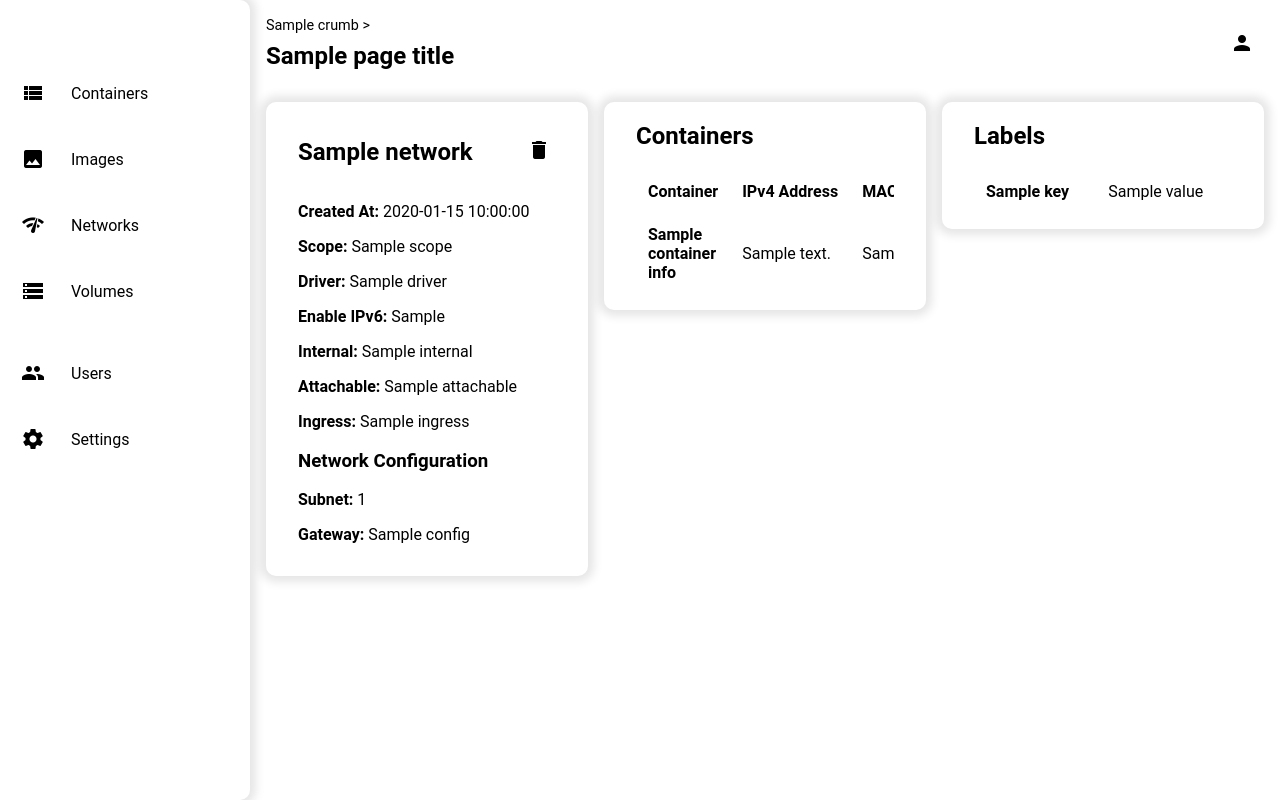
After one commit to danylo829/Containery, a Python web app: template src/app/modules/main/network/templates/network/info.html in a window 1280 px wide. The commit adds this page. Run offline with Jinja, Linux system fonts and the light colour scheme; the template is opened without the code that fills it: most values are stand-ins (such as "Sample title", 1, 10 or a date in 2020).

Commit message:
[feat] [network] Add network info page

```diff
--- /dev/null
+++ b/src/app/modules/main/network/templates/network/info.html
@@ -0,0 +1,92 @@
+{% extends "main.html" %}
+
+{% block custom_header %}
+    <script src="{{ url_for('static', filename='js/table.js') }}" defer></script>
+{% endblock %}
+
+{% block content %}
+    {% if network %}
+        <!-- General Info Block -->
+        <div class="content-card">
+            <div class="title">
+                <h2>{{ network.Name }}</h2>
+                <div class="actions">
+                    <div>
+                        <a href="#"><span class="material-icons icon-button delete">delete</span></a> <!-- Delete -->
+                    </div>
+                </div>
+            </div>
+
+            <p><strong>Created At:</strong> {{ network.Created }}</p>
+            <p><strong>Scope:</strong> {{ network.Scope }}</p>
+            <p><strong>Driver:</strong> {{ network.Driver }}</p>
+            <p><strong>Enable IPv6:</strong> {{ network.EnableIPv6 }}</p>
+            <p><strong>Internal:</strong> {{ network.Internal }}</p>
+            <p><strong>Attachable:</strong> {{ network.Attachable }}</p>
+            <p><strong>Ingress:</strong> {{ network.Ingress }}</p>
+
+            <!-- Network Configuration -->
+            <h3>Network Configuration</h3>
+            {% if network.IPAM %}
+                {% for config in network.IPAM %}
+                    <p><strong>Subnet:</strong> {{ config[0] }}</p>
+                    <p><strong>Gateway:</strong> {{ config[1] }}</p>
+                {% endfor %}
+            {% else %}
+                <p>No network configuration found.</p>
+            {% endif %}
+
+        </div>
+
+        <!-- Containers Block -->
+        <div class="content-card">
+            <h2>Containers</h2>
+            {% if network.Containers %}
+                <div class="table-box {{ 'constrained' if PersonalSettings.get_setting(current_user.id, 'constrain_tables_view') == 'true' else '' }}">
+                    <table>
+                        <thead>
+                            <tr>
+                                <th>Container</th>
+                                <th>IPv4 Address</th>
+                                <th>MAC Address</th>
+                            </tr>
+                        </thead>
+                        <tbody>
+                            {% for container_id, container_info in network.Containers.items() %}
+                            <tr>
+                                <td><strong>{{ container_info.Name }}</strong></td>
+                                <td>{{ container_info.IPv4Address }}</td>
+                                <td>{{ container_info.MacAddress }}</td>
+                            </tr>
+                            {% endfor %}
+                        </tbody>
+                    </table>
+                </div>
+            {% else %}
+                <p>No containers found in this network.</p>
+            {% endif %}
+        </div>
+
+
+        <!-- Labels Block -->
+        <div class="content-card">
+            <h2>Labels</h2>
+            {% if network.Labels %}
+                <div class="table-box {{ 'constrained' if PersonalSettings.get_setting(current_user.id, 'constrain_tables_view') == 'true' else '' }}">
+                    <table>
+                        <tbody>
+                            {% for key, value in network.Labels.items() %}
+                            <tr>
+                                <td><strong>{{ key }}</strong></td>
+                                <td>{{ value }}</td>
+                            </tr>
+                            {% endfor %}
+                        </tbody>
+                    </table>
+                </div>
+            {% else %}
+                <p>No labels found.</p>
+            {% endif %}
+        </div>
+    {% endif %}
+{% endblock %}
--- a/src/app/modules/main/network/templates/network/table.html
+++ b/src/app/modules/main/network/templates/network/table.html
@@ -23,7 +23,7 @@
             <tbody id="network-list">
                 {% for row in rows %}
                 <tr>
-                    <td>{{ row.name }}</td>
+                    <td><a href="{{ url_for('main.network.info', id=row.id) }}">{{ row.name }}</a></td>
                     <td>{{ row.driver }}</td>
                     <td>{{ row.subnet }}</td>
                     <td>{{ row.gateway }}</td>
--- a/src/app/utils/docker.py
+++ b/src/app/utils/docker.py
@@ -173,3 +173,6 @@ class Docker:
 
     def get_networks(self):
         return self.perform_request('/networks')
+
+    def inspect_network(self, network_id):
+        return self.perform_request(f'/networks/{network_id}')
```
Also changed, not shown: src/app/modules/main/network/routes.py (+61 -0 lines).
